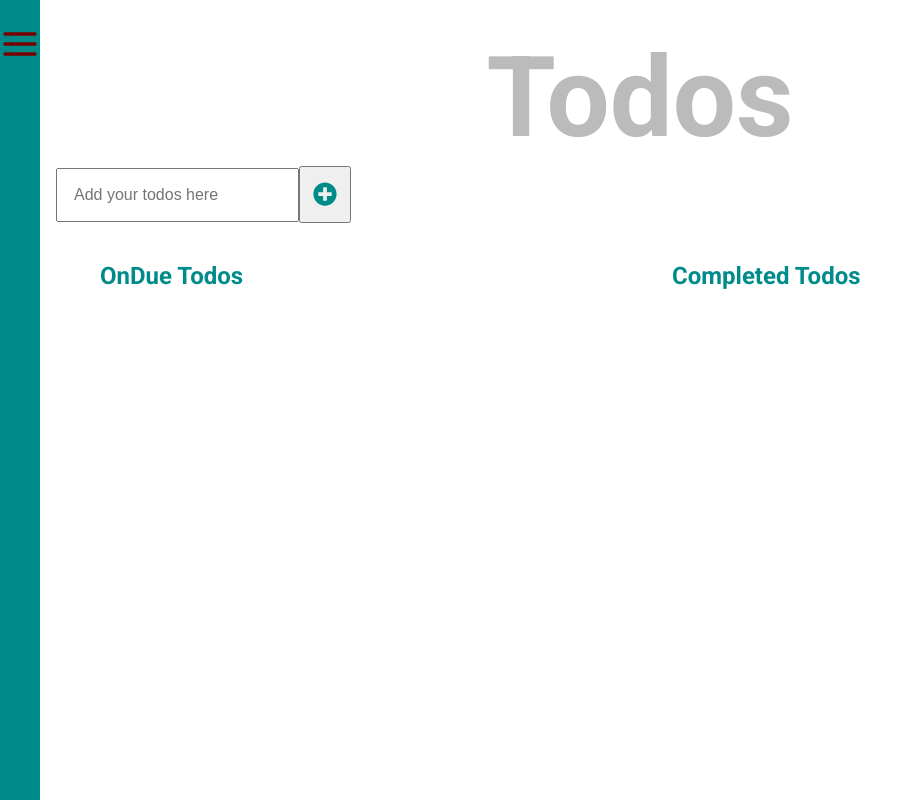
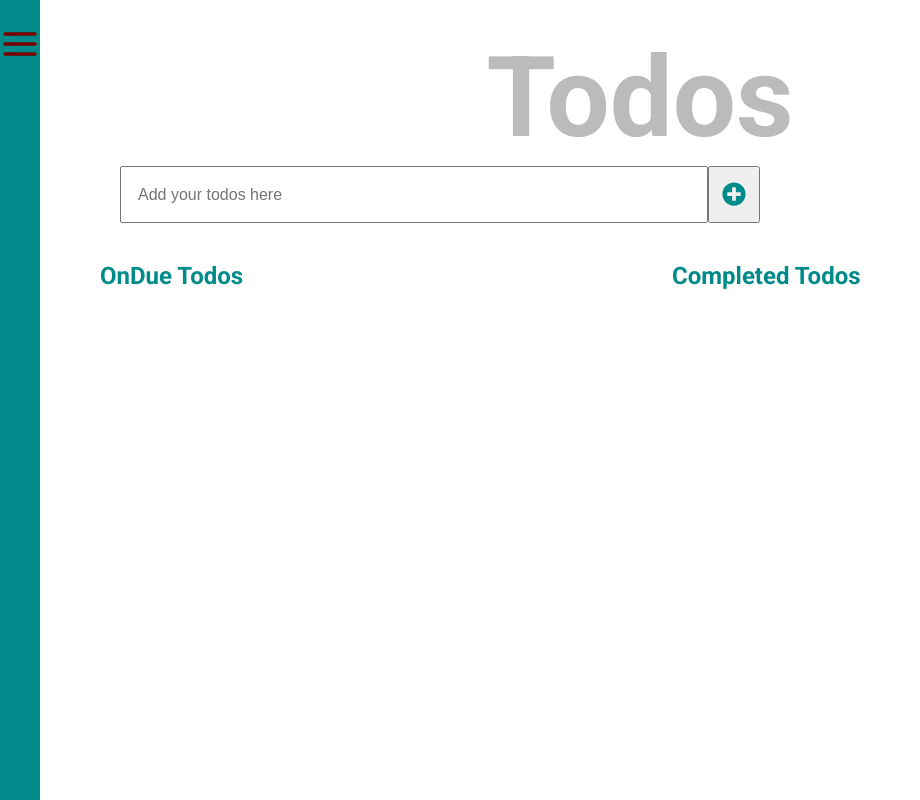
Before and after one commit to mengiefen/react-todo-app, a React (Create React App) app: page / in a window 1280 px wide. Shown: the whole page, without its empty margins (0-920 px from the left). Built offline with nearby package versions, Linux system fonts and the light colour scheme; the HTML template or start-up script is replaced by a standard one.

Commit message:
modify styles of form element

```diff
--- a/src/components/TodoInput/TodoInput.module.css
+++ b/src/components/TodoInput/TodoInput.module.css
@@ -1,12 +1,14 @@
 .todoForm {
-  margin: 0.2rem 1rem;
+  margin: 0.2rem 5rem;
   display: flex;
-  align-items: center;
+  justify-content: center;
+  width: 50vw;
 }
 
 .todoInput {
   font-size: 1rem;
   padding: 1rem;
+  width: 95%;
 }
 
 .todoAdd {
```
